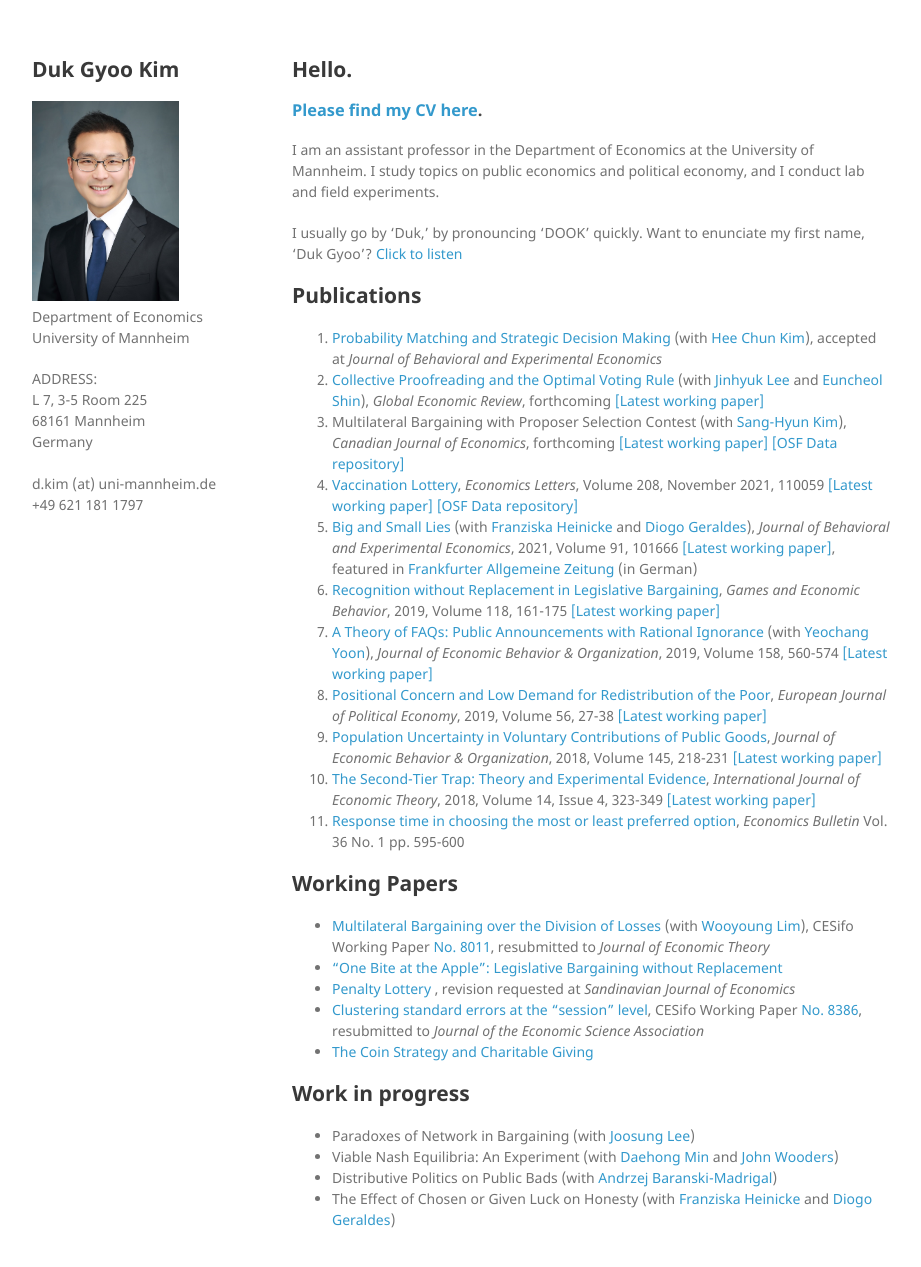
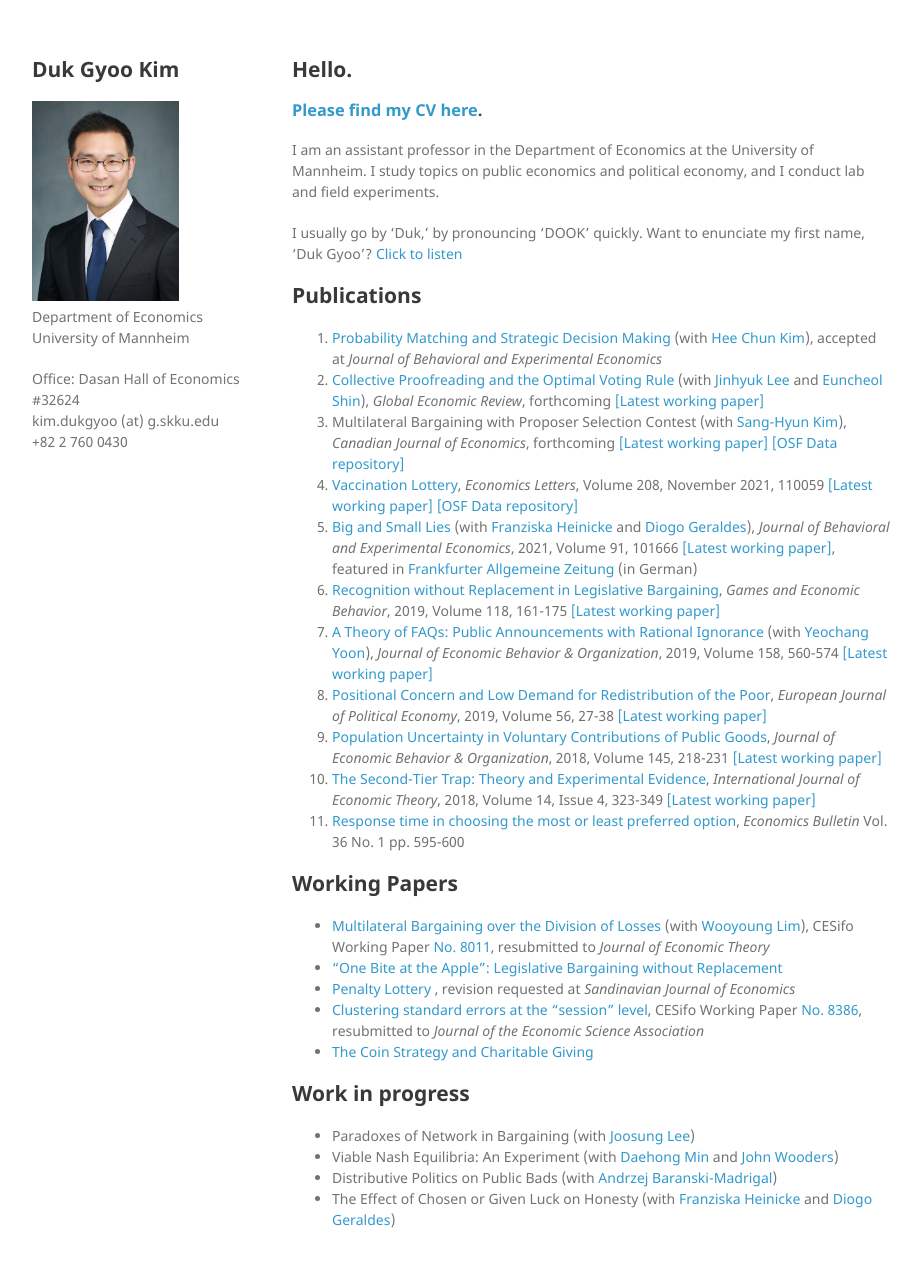
Before and after one commit to kimdukgyoo/kimdukgyoo.github.io, a Jekyll site: the page built from index.md, in a window 1280 px wide and 1300 px high. Shown: the top 1267 px of the window, without its empty margins (178-1099 px from the left). Built offline with Jekyll 4.4.1, drawn with Linux system fonts in a browser that asks for light colours; our own code applies the rules of GitHub Pages for plain Markdown files.

Commit message:
Update default.html

```diff
--- a/_layouts/default.html
+++ b/_layouts/default.html
@@ -21,7 +21,8 @@
 <!--        <h3><a href="./teaching"> Teaching </a></h3> -->
         <div style="display:inline;float:center"><img border="0" height="200" src="./profile.JPG"></div>
         <p>Department of Economics<br>University of Mannheim</p>
-        <p>ADDRESS:<br>L 7, 3-5 Room 225<br>68161 Mannheim<br>Germany<br><br>d.kim (at) uni-mannheim.de<br>+49 621 181 1797</p>
+        <p>Office: Dasan Hall of Economics<br>#32624<br>kim.dukgyoo (at) g.skku.edu<br>+82 2 760 0430</p>
+        <!-- <p>ADDRESS:<br>L 7, 3-5 Room 225<br>68161 Mannheim<br>Germany<br><br>d.kim (at) uni-mannheim.de<br>+49 621 181 1797</p> -->
 
 <!--
         {% if site.github.is_project_page %}
```
